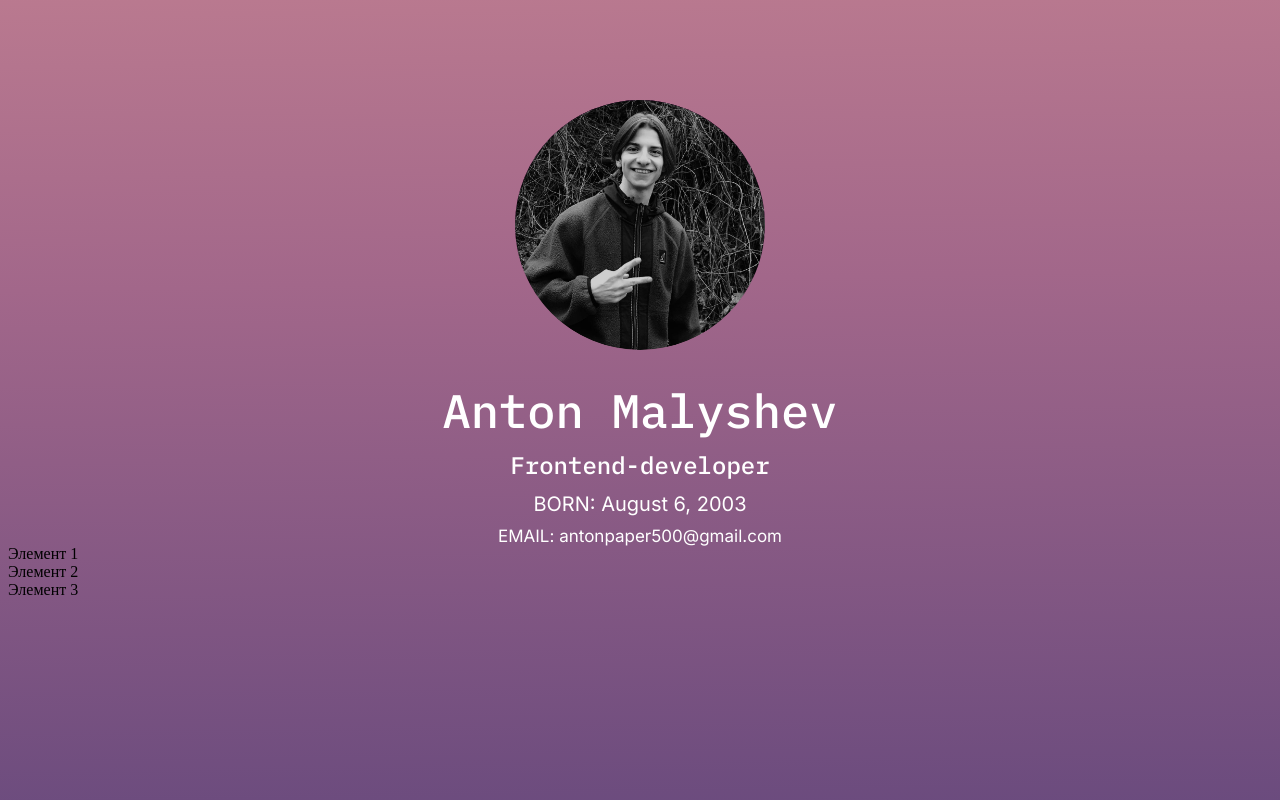
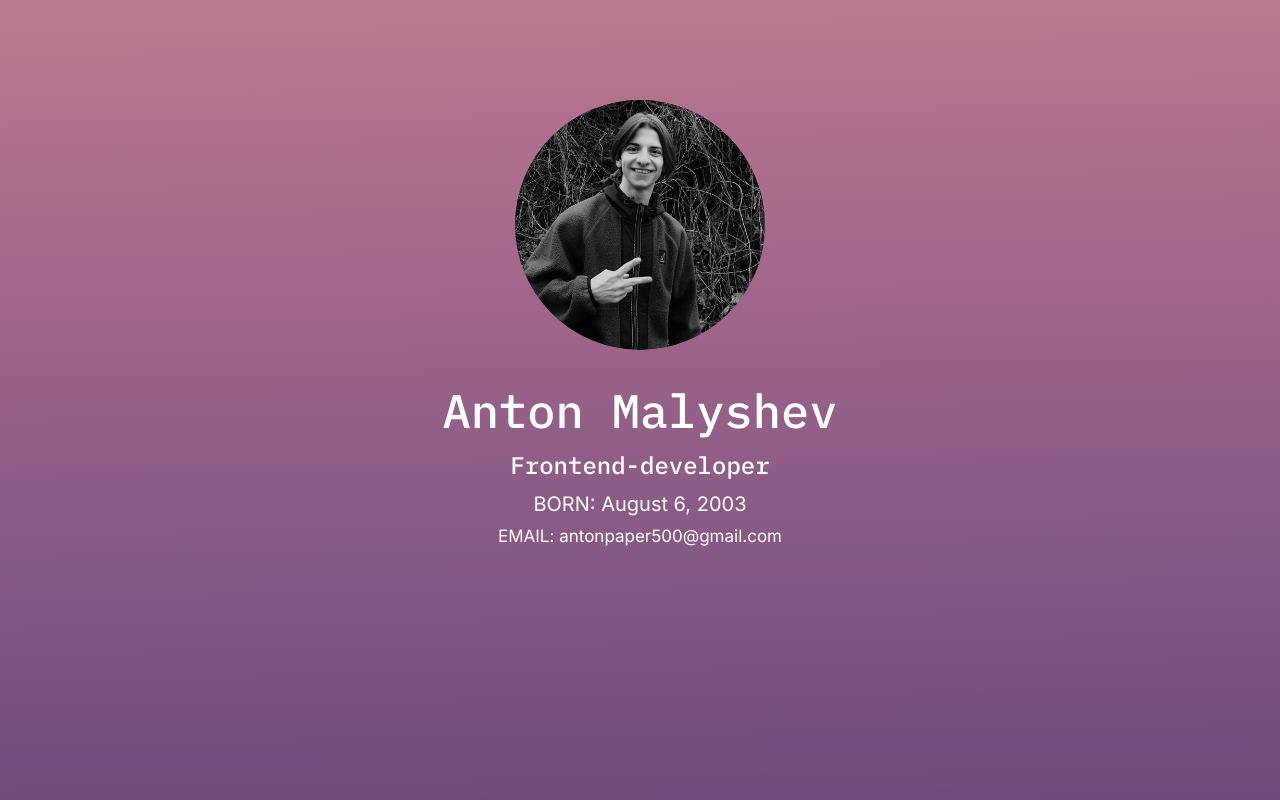
Before and after one commit to TohaLike/anton__portfolio, a React (Create React App) app: page / in a window 1280 px wide. Shown: the top 800 px of the page. Built offline with nearby package versions, Linux system fonts and the light colour scheme.

Commit message:
added new visibility functions

```diff
--- a/src/App.css
+++ b/src/App.css
@@ -53,7 +53,7 @@ body {
    row-gap: 10px;
 }
 
-.text__content__novisibility__name {
+.text__content__novisibility__0 {
    display: flex;
    align-items: center;
    justify-content: center;
@@ -70,7 +70,7 @@ body {
    background: linear-gradient(269deg, rgba(162, 103, 138, 0.92) 6.12%, rgba(77, 60, 119, 0.81) 101.73%);
 }
 
-.text__content__novisibility__major {
+.text__content__novisibility__1 {
    display: flex;
    align-items: center;
    justify-content: center;
@@ -88,7 +88,7 @@ body {
 }
 
 
-.text__content__novisibility__born {
+.text__content__novisibility__2 {
    display: flex;
    align-items: center;
    justify-content: center;
@@ -105,7 +105,7 @@ body {
    background: linear-gradient(269deg, rgba(162, 103, 138, 0.92) 6.12%, rgba(77, 60, 119, 0.81) 101.73%);
 }
 
-.text__content__novisibility__email {
+.text__content__novisibility__3 {
    display: flex;
    align-items: center;
    justify-content: center;
@@ -151,7 +151,7 @@ body {
    row-gap: 10px;
 }
 
-.text__content__visibility__name {
+.text__content__visibility__0 {
    display: flex;
    align-items: center;
    justify-content: center;
@@ -167,7 +167,7 @@ body {
    line-height: normal;
 }
 
-.text__content__visibility__major {
+.text__content__visibility__1 {
    display: flex;
    align-items: center;
    justify-content: center;
@@ -183,7 +183,7 @@ body {
    line-height: normal;
 }
 
-.text__content__visibility__born {
+.text__content__visibility__2 {
    display: flex;
    align-items: center;
    justify-content: center;
@@ -199,7 +199,7 @@ body {
    line-height: normal;
 }
 
-.text__content__visibility__email {
+.text__content__visibility__3 {
    display: flex;
    align-items: center;
    justify-content: center;
--- a/src/App.tsx
+++ b/src/App.tsx
@@ -1,6 +1,5 @@
 import NoVisibility from "./components/NoVisibilityHeader"
 import Visibility from "./components/Header"
-import Test from "./components/Test"
 import { useSpring, animated } from "react-spring"
 import './App.css';
 
@@ -15,7 +14,7 @@ function App() {
    const fadeIn = useSpring({
       from: { opacity: 0, height: 0 },
       to: { opacity: 1, height: 'auto' },
-      config: { duration: 1000 }
+      config: { duration: 700 }
    })
 
 
@@ -27,8 +26,6 @@ function App() {
          <animated.div style={fadeIn}>
             <Visibility />
          </animated.div>
-
-         <Test />
       </div>
    );
 }
--- a/src/components/Header.tsx
+++ b/src/components/Header.tsx
@@ -1,56 +1,37 @@
 import React from "react"
+import { useSpring, useTrail, animated } from "react-spring"
 import LogoAnton from "../images/Anton.png"
-import { useSpring, useTrail, animated } from "react-spring"
 
 const Header: React.FC = () => {
-   const fadeIn = useSpring({
+   const items = ['Anton Malyshev', 'Frontend-developer', 'BORN: August 6, 2003', 'EMAIL: antonpaper500@gmail.com']
+
+   const fadeInImage = useSpring({
       from: { opacity: 0 },
       to: { opacity: 1 },
       config: { duration: 700 }
    })
 
-   const fadeInTwo = useSpring({
+   const trailHeader = useTrail(items.length, {
       from: { opacity: 0 },
       to: { opacity: 1 },
-      config: { duration: 900 }
+      config: { duration: 700 }
    })
-
-   const fadeInThree = useSpring({
-      from: { opacity: 0 },
-      to: { opacity: 1 },
-      config: { duration: 1100 }
-   })
-
-   const fadeInFour = useSpring({
-      from: { opacity: 0 },
-      to: { opacity: 1 },
-      config: { duration: 1300 }
-   })
-
-   const items = ['Anton Malyshev', 'Frontend-developer', 'BORN: August 6, 2003', 'EMAIL: antonpaper500@gmail.com']
-   // const traiheader = useTrail({})
 
    return (
       <>
          <div className="visibility">
-            <animated.div style={fadeIn}>
+            <animated.div style={fadeInImage}>
                <div className="visibility__logo__container">
                   <img className="visibility__logo" src={LogoAnton} />
                </div>
             </animated.div>
+
             <div className="visibility__text">
-               <animated.div style={fadeIn}>
-                  <div className="text__content__visibility__name">Anton Malyshev</div>
-               </animated.div>
-               <animated.div style={fadeInTwo}>
-                  <div className="text__content__visibility__major">Frontend-developer</div>
-               </animated.div>
-               <animated.div style={fadeInThree}>
-                  <div className="text__content__visibility__born">BORN: August 6, 2003</div>
-               </animated.div>
-               <animated.div style={fadeInFour}>
-                  <div className="text__content__visibility__email">EMAIL: antonpaper500@gmail.com</div>
-               </animated.div>
+               {trailHeader.map((style, index) => (
+                  <animated.div key={index} style={style} className={`text__content__visibility__${index}`}>
+                     {items[index]}
+                  </animated.div>
+               ))}
             </div>
          </div>
       </>
--- a/src/components/NoVisibilityHeader.tsx
+++ b/src/components/NoVisibilityHeader.tsx
@@ -1,7 +1,8 @@
 import React from "react"
-import { useSpring, animated } from "react-spring"
+import { useSpring, animated, useTrail } from "react-spring"
 
 const NoVisibilityHeader: React.FC = () => {
+   const items = ['', '', '', '']
 
    const fadeOut = useSpring({
       from: { opacity: 1 },
@@ -9,46 +10,29 @@ const NoVisibilityHeader: React.FC = () => {
       config: { duration: 700 }
    })
 
-   const fadeOutTwo = useSpring({
+   const trailFadeOut = useTrail(items.length, {
       from: { opacity: 1 },
       to: { opacity: 0 },
-      config: { duration: 900 }
-   })
-
-   const fadeOutThree = useSpring({
-      from: { opacity: 1 },
-      to: { opacity: 0 },
-      config: { duration: 1100 }
-   })
-
-   const fadeOutFour = useSpring({
-      from: { opacity: 1 },
-      to: { opacity: 0 },
-      config: { duration: 1300 }
+      config: { duration: 700 }
    })
 
    return (
       <>
          <div className="visibility">
-            <div className="no__visibility__logo">
-               <div className="logo__container"></div>
-            </div>
+            <animated.div style={fadeOut}>
+               <div className="no__visibility__logo">
+                  <div className="logo__container"></div>
+               </div>
+            </animated.div>
 
             <div className="no__visibility__text">
-               <animated.div style={fadeOut}>
-                  <div className="text__content__novisibility__name"></div>
-               </animated.div>
-               <animated.div style={fadeOutTwo}>
-                  <div className="text__content__novisibility__major"></div>
-               </animated.div>
-               <animated.div style={fadeOutThree}>
-                  <div className="text__content__novisibility__born"></div>
-               </animated.div>
-               <animated.div style={fadeOutFour}>
-                  <div className="text__content__novisibility__email"></div>
-               </animated.div>
+               {trailFadeOut.map((style, index) => (
+                  <animated.div key={index} style={style} className={`text__content__novisibility__${index}`}>
+                     {items[index]}
+                  </animated.div>
+               ))}
             </div>
-         </div>
+         </div >
       </>
    )
 }
--- a/src/components/Test.tsx
+++ /dev/null
@@ -1,24 +0,0 @@
-import React from 'react';
-import { useTrail, animated } from 'react-spring';
-
-const YourComponent: React.FC = () => {
-  const items = ['Элемент 1', 'Элемент 2', 'Элемент 3'];
-
-  const trail = useTrail(items.length, {
-    from: { opacity: 0, transform: 'translate3d(0, -20px, 0)' },
-    to: { opacity: 1, transform: 'translate3d(0, 0, 0)' },
-    config: { duration: 800 }, // Длительность анимации
-  });
-
-  return (
-    <div>
-      {trail.map((style, index) => (
-        <animated.div key={index} style={style}>
-          {items[index]}
-        </animated.div>
-      ))}
-    </div>
-  );
-};
-
-export default YourComponent;
```
